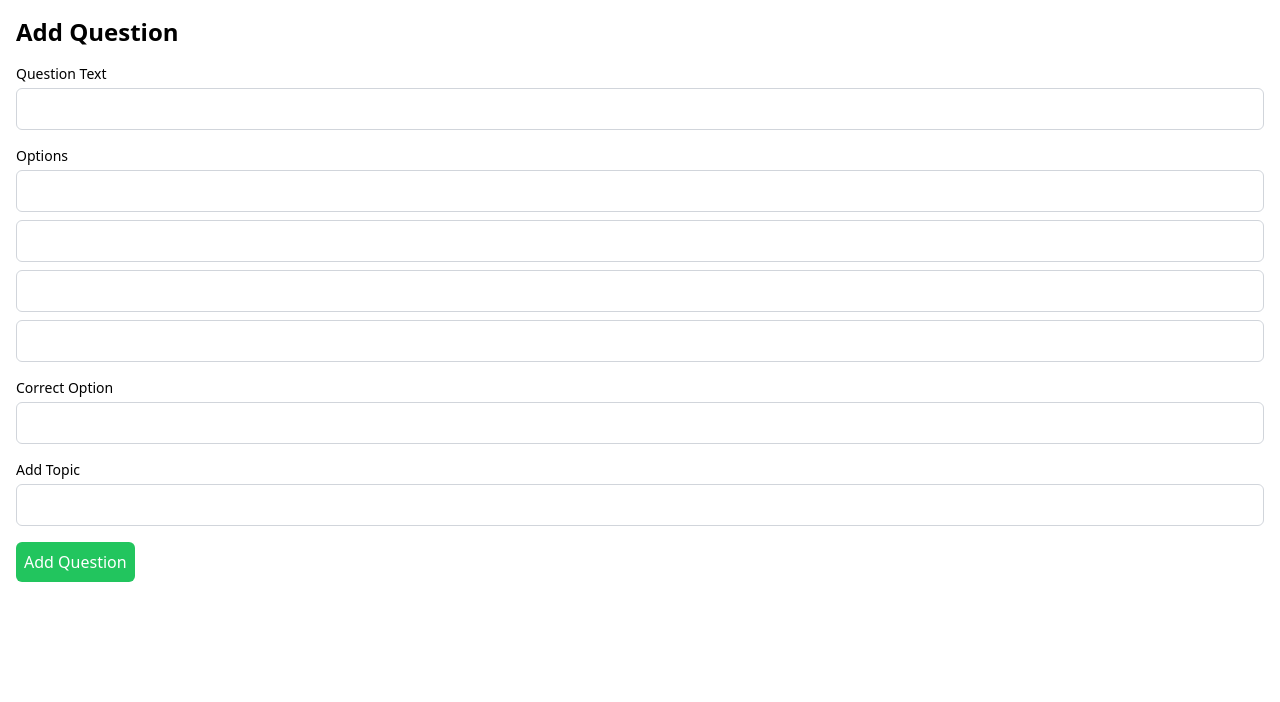
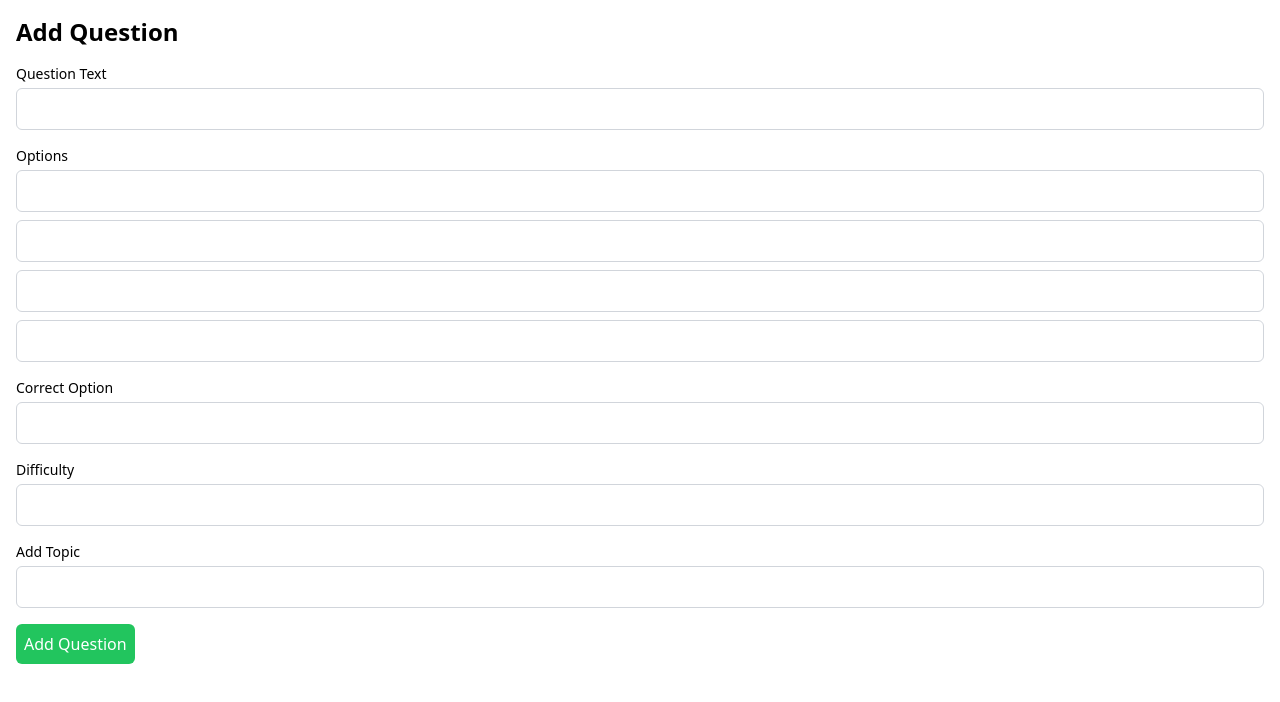
Before and after one commit to millyanne93/EduAdapt, a Next.js app in the folder frontend/: page /admin/questions/1 in a window 1280 px wide. Shown: the top 702 px of the page. Built offline with nearby package versions, Linux system fonts and the light colour scheme.

Commit message:
Add difficulty parameter to create question post request

```diff
--- a/frontend/pages/admin/questions/[id].tsx
+++ b/frontend/pages/admin/questions/[id].tsx
@@ -8,6 +8,7 @@ const AddQuestions: React.FC = () => {
   const [questionText, setQuestionText] = useState('');
   const [options, setOptions] = useState(['', '', '', '']);
   const [correctOption, setCorrectOption] = useState<number | null>(null);
+  const [difficulty, setDifficulty] = useState('');
   const [topic, setTopic] = useState('');
   const [message, setMessage] = useState('');
 
@@ -20,6 +21,7 @@ const AddQuestions: React.FC = () => {
           text: questionText,
           options,
           correctOption,
+          difficulty,
           topic,
         },
         { headers: { Authorization: `Bearer ${token}` } }
@@ -68,6 +70,15 @@ const AddQuestions: React.FC = () => {
         />
       </div>
       <div className="mb-4">
+        <label className="block text-sm font-medium">Difficulty</label>
+        <input
+          type="text"
+          value={difficulty}
+          onChange={e => setDifficulty(e.target.value)}
+          className="mt-1 block w-full border border-gray-300 p-2 rounded-md"
+        />
+      </div>
+      <div className="mb-4">
         <label className="block text-sm font-medium">Add Topic</label>
         <input
           type="text"
```
